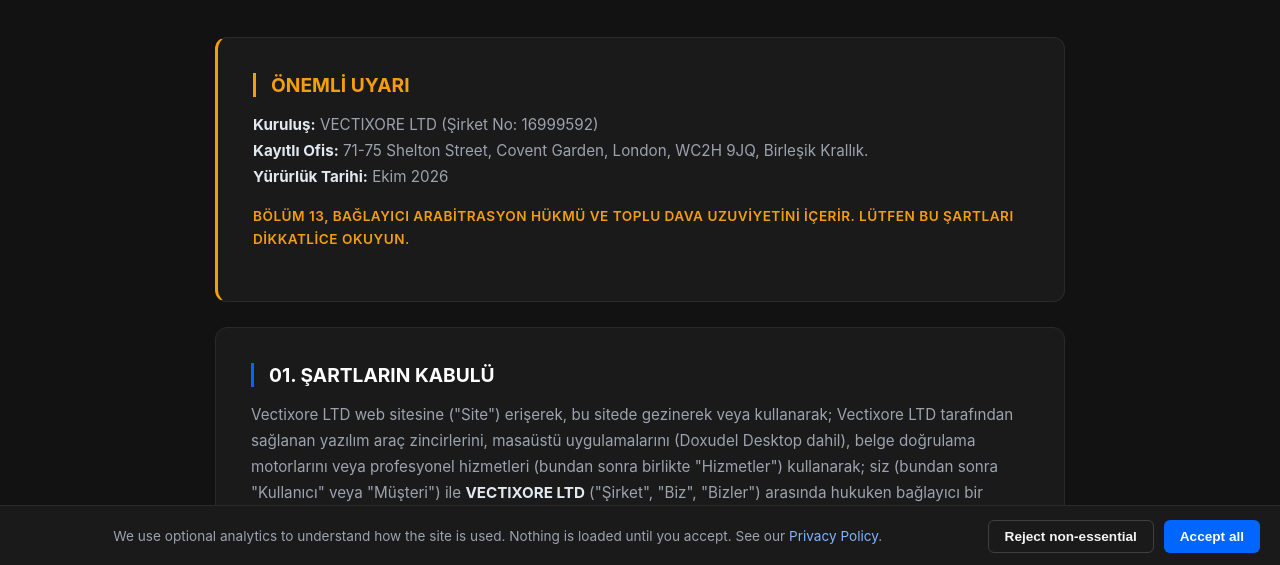
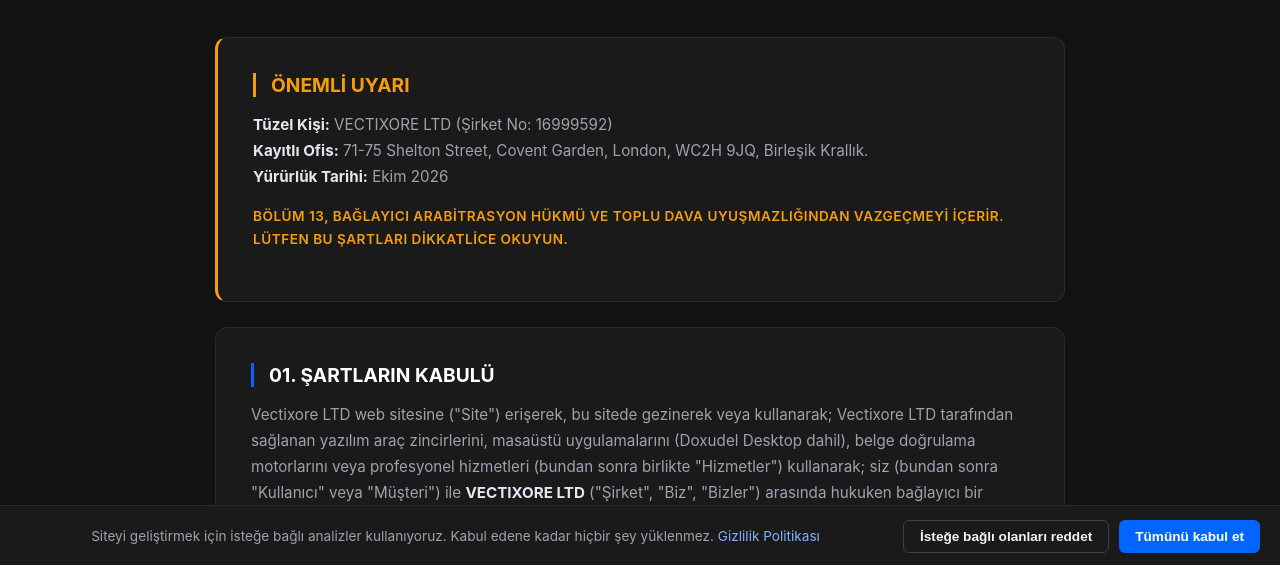
Before and after one commit to vectixore/vectixore-web, a plain HTML site: page tr/terms.html in a window 1280 px wide. Shown: the part 233-798 px from the top of the page. Drawn offline with Linux system fonts and the light colour scheme.

Commit message:
i18n: proofread fixes for DE/FR/TR pages + locale-aware consent banner (en/de/fr/tr)

```diff
--- a/assets/consent.js
+++ b/assets/consent.js
@@ -7,6 +7,10 @@
  *      <script type="text/plain" data-cookiecategory="analytics"> ... </script>
  *    and are activated by this script after consent.
  *
+ * Localisation
+ *  - Banner text follows <html lang="...">: en, de, fr, tr.
+ *  - Missing or unknown language falls back to English.
+ *
  * Storage
  *  - vectixore_consent = "full" | "necessary"
  *  - legacy keys from earlier pages are read for backward compatibility.
@@ -15,6 +19,47 @@
   'use strict';
 
   var KEY = 'vectixore_consent';
+
+  var STRINGS = {
+    en: {
+      body: 'We use optional analytics to understand how the site is used. Nothing is loaded until you accept. See our',
+      link: 'Privacy Policy',
+      tail: '.',
+      reject: 'Reject non-essential',
+      accept: 'Accept all',
+      aria: 'Analytics consent'
+    },
+    de: {
+      body: 'Wir verwenden optionale Analysen, um die Website zu verbessern. Nichts wird geladen, bis Sie zustimmen.',
+      link: 'Datenschutzerklärung',
+      tail: '',
+      reject: 'Nicht erforderliche ablehnen',
+      accept: 'Alle akzeptieren',
+      aria: 'Analyse-Einwilligung'
+    },
+    fr: {
+      body: "Nous utilisons des analyses optionnelles pour améliorer le site. Rien n'est chargé tant que vous n'acceptez pas.",
+      link: 'Politique de confidentialité',
+      tail: '',
+      reject: 'Refuser les non-essentiels',
+      accept: 'Tout accepter',
+      aria: 'Consentement analytique'
+    },
+    tr: {
+      body: 'Siteyi geliştirmek için isteğe bağlı analizler kullanıyoruz. Kabul edene kadar hiçbir şey yüklenmez.',
+      link: 'Gizlilik Politikası',
+      tail: '',
+      reject: 'İsteğe bağlı olanları reddet',
+      accept: 'Tümünü kabul et',
+      aria: 'Analitik izni'
+    }
+  };
+
+  function currentLang() {
+    var lang = (document.documentElement && document.documentElement.lang) || '';
+    lang = String(lang).toLowerCase().split(/[-_]/)[0];
+    return STRINGS[lang] ? lang : 'en';
+  }
 
   function readConsent() {
     try {
@@ -66,6 +111,8 @@
   function showBanner() {
     if (document.getElementById('vx-consent')) { return; }
 
+    var t = STRINGS[currentLang()];
+
     var style = document.createElement('style');
     style.textContent =
       '#vx-consent{position:fixed;left:0;right:0;bottom:0;z-index:9999;background:#1a1a1a;' +
@@ -82,12 +129,11 @@
     var box = document.createElement('div');
     box.id = 'vx-consent';
     box.setAttribute('role', 'region');
-    box.setAttribute('aria-label', 'Analytics consent');
+    box.setAttribute('aria-label', t.aria);
 
     var txt = document.createElement('div');
     txt.className = 'vx-txt';
-    txt.innerHTML = 'We use optional analytics to understand how the site is used. ' +
-      'Nothing is loaded until you accept. See our <a href="privacy.html">Privacy Policy</a>.';
+    txt.innerHTML = t.body + ' <a href="privacy.html">' + t.link + '</a>' + t.tail;
 
     var acts = document.createElement('div');
     acts.className = 'vx-acts';
@@ -95,13 +141,13 @@
     var no = document.createElement('button');
     no.type = 'button';
     no.className = 'vx-no';
-    no.textContent = 'Reject non-essential';
+    no.textContent = t.reject;
     no.addEventListener('click', function () { decide('necessary'); });
 
     var yes = document.createElement('button');
     yes.type = 'button';
     yes.className = 'vx-yes';
-    yes.textContent = 'Accept all';
+    yes.textContent = t.accept;
     yes.addEventListener('click', function () { decide('full'); });
 
     acts.appendChild(no);
--- a/tr/terms.html
+++ b/tr/terms.html
@@ -130,15 +130,15 @@
 
         <div class="card" style="border-left: 3px solid var(--warning);">
             <h3 style="border-left-color: var(--warning); color: var(--warning);">Önemli Uyarı</h3>
-            <p><strong>Kuruluş:</strong> VECTIXORE LTD (Şirket No: 16999592)<br>
+            <p><strong>Tüzel Kişi:</strong> VECTIXORE LTD (Şirket No: 16999592)<br>
             <strong>Kayıtlı Ofis:</strong> 71-75 Shelton Street, Covent Garden, London, WC2H 9JQ, Birleşik Krallık.<br>
             <strong>Yürürlük Tarihi:</strong> Ekim 2026</p>
-            <p class="disclaimer-text">BÖLÜM 13, BAĞLAYICI ARABİTRASYON HÜKMÜ VE TOPLU DAVA UZUVİYETİNİ İÇERİR. LÜTFEN BU ŞARTLARI DİKKATLİCE OKUYUN.</p>
+            <p class="disclaimer-text">BÖLÜM 13, BAĞLAYICI ARABİTRASYON HÜKMÜ VE TOPLU DAVA UYUŞMAZLIĞINDAN VAZGEÇMEYİ İÇERİR. LÜTFEN BU ŞARTLARI DİKKATLİCE OKUYUN.</p>
         </div>
 
         <div class="card">
             <h3>01. Şartların Kabulü</h3>
-            <p>Vectixore LTD web sitesine (&quot;Site&quot;) erişerek, bu sitede gezinerek veya kullanarak; Vectixore LTD tarafından sağlanan yazılım araç zincirlerini, masaüstü uygulamalarını (Doxudel Desktop dahil), belge doğrulama motorlarını veya profesyonel hizmetleri (bundan sonra birlikte &quot;Hizmetler&quot;) kullanarak; siz (bundan sonra &quot;Kullanıcı&quot; veya &quot;Müşteri&quot;) ile <strong>VECTIXORE LTD</strong> (&quot;Şirket&quot;, &quot;Biz&quot;, &quot;Bizler&quot;) arasında hukuken bağlayıcı bir sözleşme imzalamış olursunuz. Bu Şartların tamamını kabul etmiyorsanız, kullanımı derhal durdurmak zorundasınız.</p>
+            <p>Vectixore LTD web sitesine (&quot;Site&quot;) erişerek, bu sitede gezinerek veya kullanarak; Vectixore LTD tarafından sağlanan yazılım araç zincirlerini, masaüstü uygulamalarını (Doxudel Desktop dahil), belge doğrulama motorlarını veya profesyonel hizmetleri (bundan sonra birlikte &quot;Hizmetler&quot;) kullanarak; siz (bundan sonra &quot;Kullanıcı&quot; veya &quot;Müşteri&quot;) ile <strong>VECTIXORE LTD</strong> (&quot;Şirket&quot;, &quot;Biz&quot;, &quot;Bizler&quot;) arasında hukuken bağlayıcı bir sözleşmeyi kabul etmiş sayılırsınız. Bu Şartların tamamını kabul etmiyorsanız, kullanımı derhal durdurmak zorundasınız.</p>
         </div>
 
         <div class="card">
@@ -212,10 +212,10 @@
         </div>
 
         <div class="card" style="border-left: 3px solid var(--warning);">
-            <h3 style="border-left-color: var(--warning); color: var(--warning);">13. Uyuşmazlıkların Çözümü &amp; Toplu Dava Uzuviyeti</h3>
+            <h3 style="border-left-color: var(--warning); color: var(--warning);">13. Uyuşmazlıkların Çözümü &amp; Toplu Dava Uyuşmazlığından Vazgeçme</h3>
             <ul>
                 <li><strong>Tahkim:</strong> Bu Şartlardan doğan veya bunlarla ilgili olarak ortaya çıkan tüm uyuşmazlık ve ihtilaflar, Birleşik Krallık, Londra'da bulunan London Court of International Arbitration (LCIA) tarafından, İngilizce dilinde yürütülen bağlayıcı tahkim yoluyla çözülecektir.</li>
-                <li><strong>Toplu Dava Uzuviyeti:</strong> UYUŞMAZLIKLAR YALNIZCA BİREYSEL NİTELİKTE YURUTULMALIDIR. SINIF, BİRLEŞTİRİLMİŞ VEYA TEMSİLİ DAVALARA BAŞLAMAK VEYA BUNLARA KATILMAK HAKKINIZI GERİ DÖNÜLMEZ OLMAK ÜZERE VAZGEÇERSİNİZ.</li>
+                <li><strong>Toplu Dava Uyuşmazlığından Vazgeçme:</strong> UYUŞMAZLIKLAR YALNIZCA BİREYSEL NİTELİKTE YURUTULMALIDIR. TOPLU, BİRLEŞTİRİLMİŞ VEYA TEMSİLİ DAVALARA BAŞLAMAK VEYA BUNLARA KATILMAK HAKKINIZI GERİ DÖNÜLMEZ OLMAK ÜZERE VAZGEÇERSİNİZ.</li>
             </ul>
         </div>
 
```
Also changed, not shown: de/data-deletion.html (+3 -3 lines), de/index.html (+1 -1 lines), de/privacy.html (+1 -1 lines), de/solutions.html (+1 -1 lines), de/terms.html (+3 -3 lines), fr/404.html (+1 -1 lines), fr/about.html (+1 -1 lines), fr/data-deletion.html (+3 -3 lines), fr/index.html (+2 -2 lines), fr/privacy.html (+2 -2 lines), fr/solutions.html (+1 -1 lines), fr/terms.html (+1 -1 lines), tr/about.html (+1 -1 lines), tr/data-deletion.html (+3 -3 lines), 3 more files.
